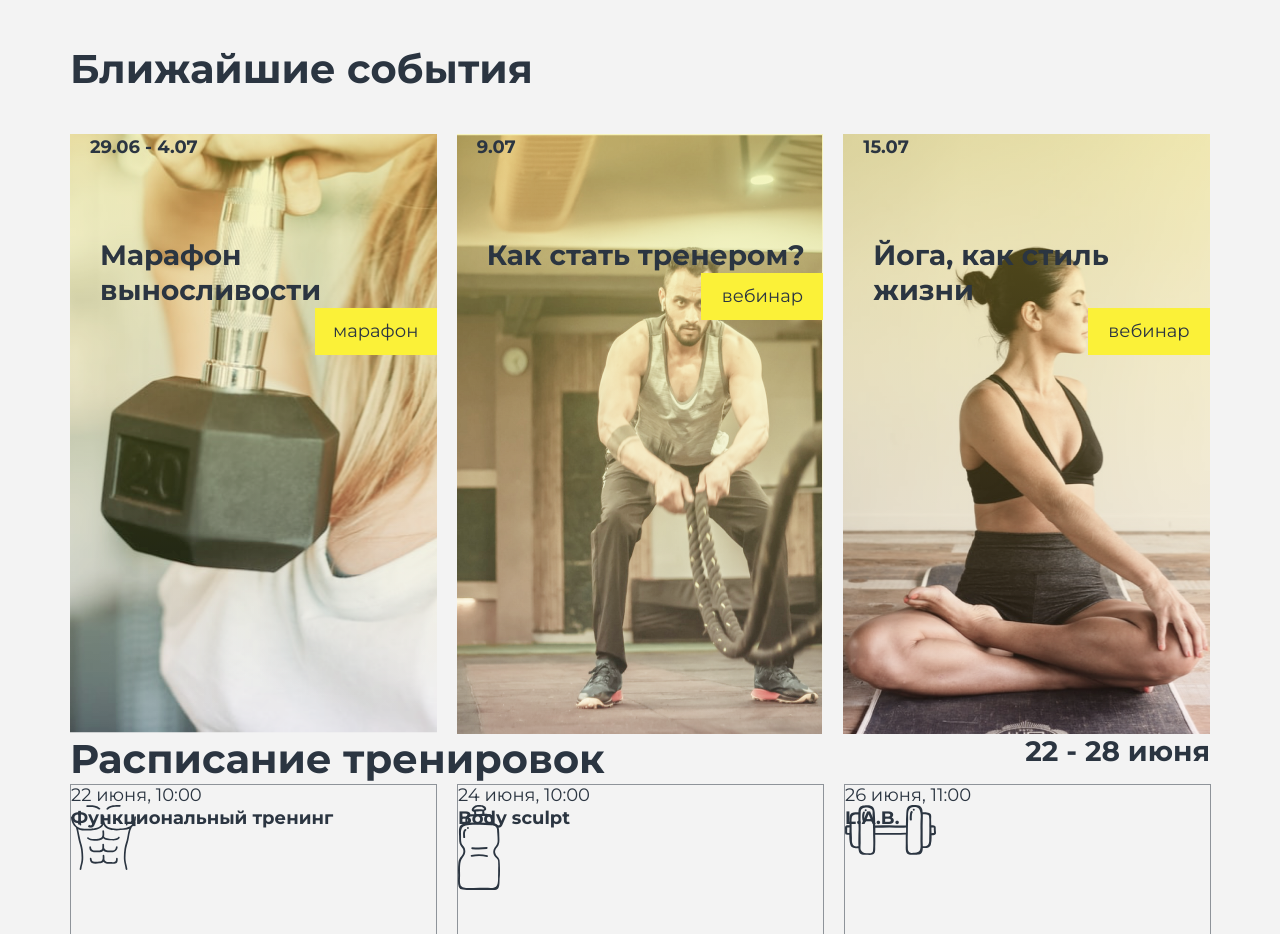
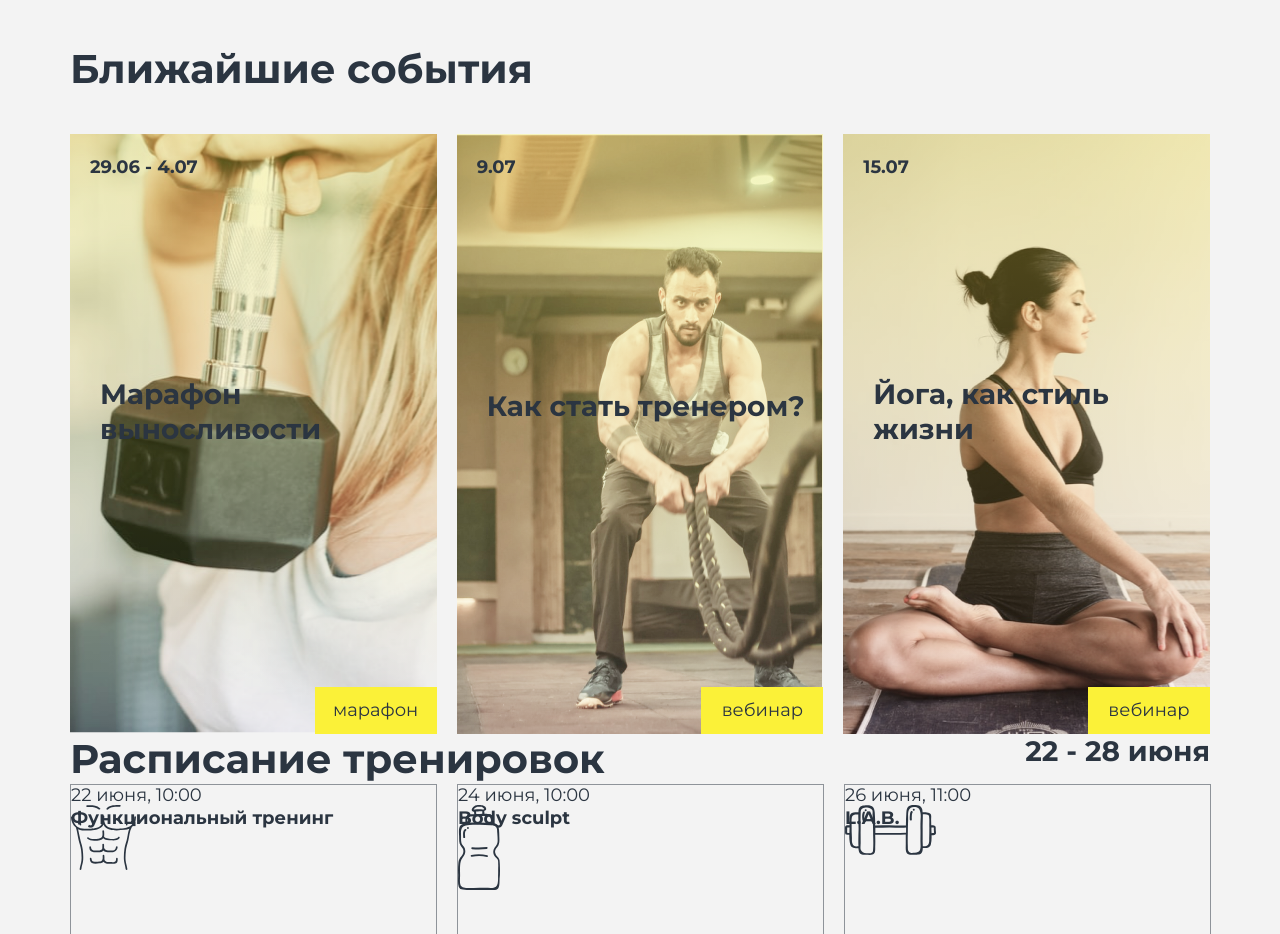
Before and after one commit to kazumi8/online-training, a plain HTML site: page index.html in a window 1280 px wide. Shown: the part 1020-1954 px from the top of the page. Drawn offline with Linux system fonts and the light colour scheme.

Commit message:
block events - grid

```diff
--- a/css/index.css
+++ b/css/index.css
@@ -164,18 +164,14 @@ body {
     margin: 0;
     padding: 0;
     list-style: none;
-    display: flex;
-
+    display: grid;
+    grid-template-columns: repeat(3, 1fr);
+    grid-template-rows: 600px;
+    grid-gap: 20px;
 }
 
 .events__list-item {
-    height: 600px;
-    width: 367px;
-
-}
-
-.events__list-item:not(:first-child) {
-    margin-left: 20px;
+    display: grid;
 }
 
 .events__list-item--marathon {
@@ -216,7 +212,7 @@ body {
     align-items: center;
     justify-content: center;
     justify-self: end;
-
+    align-self: end;
 }
 
 
```
